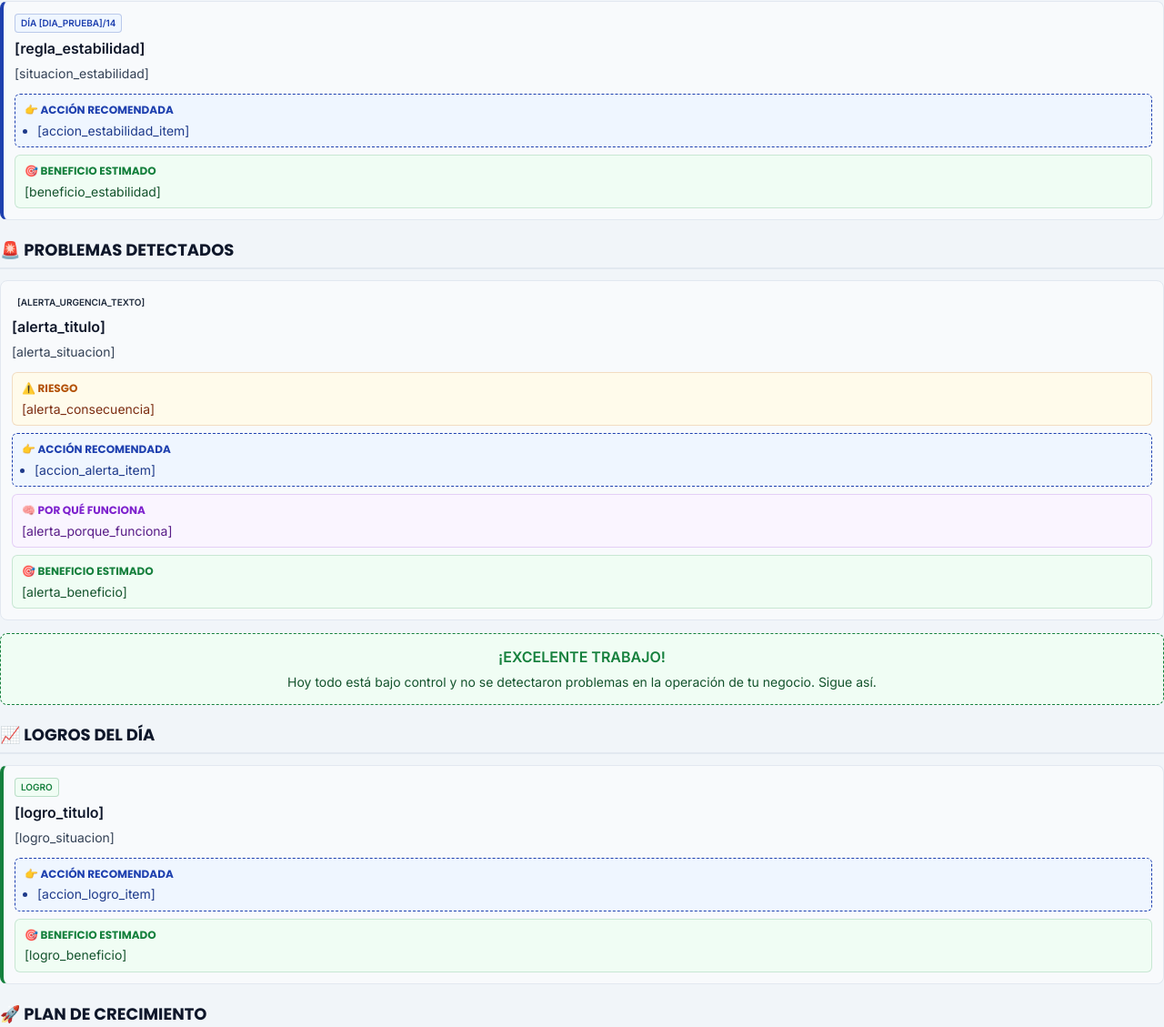
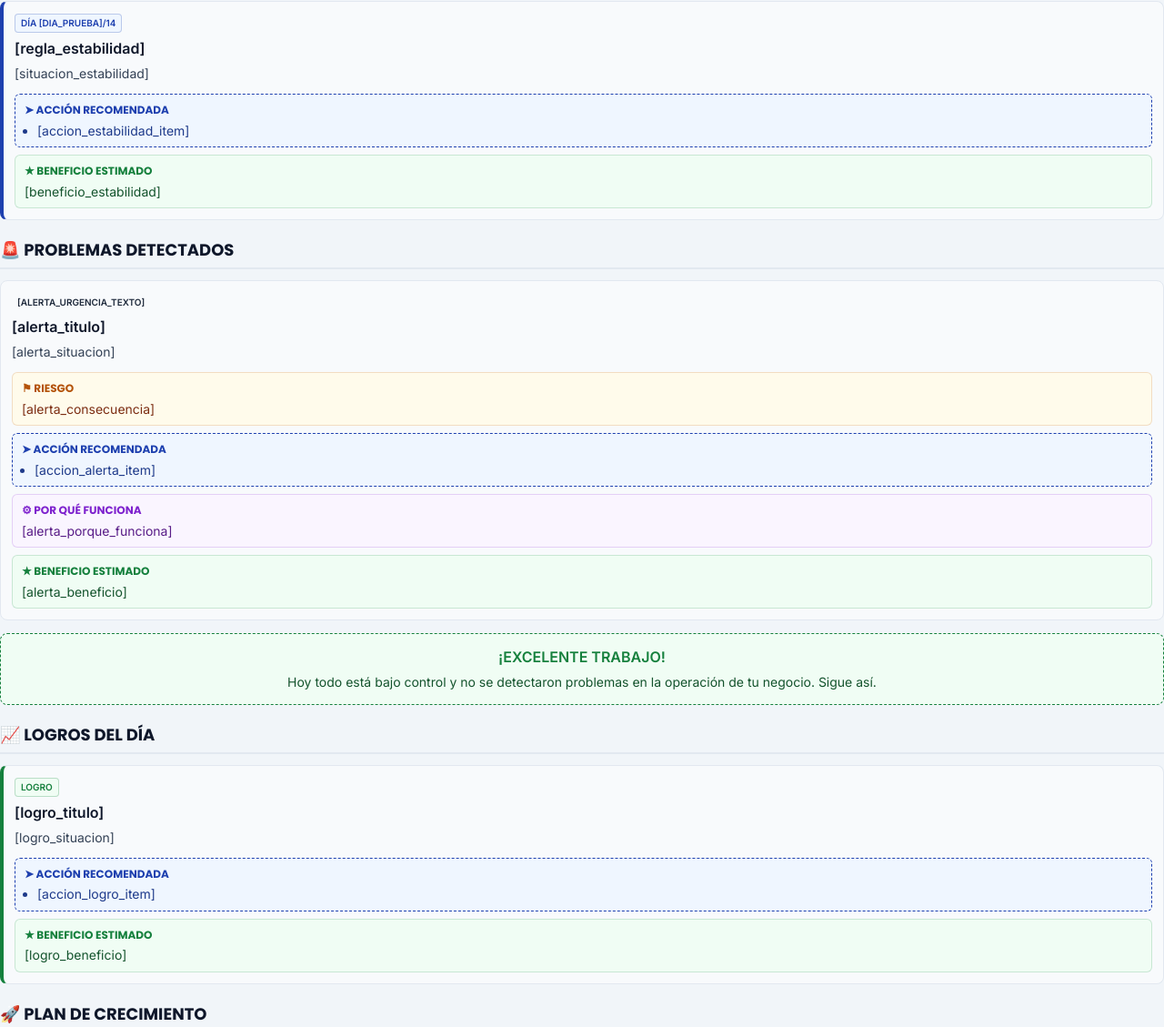
Before and after one commit to josuewriter-web/fino_v2, a Python web app: template templates/template_diario.html in a window 1280 px wide. Shown: the part 1461-2590 px from the top of the page at 91% size. Run offline with Jinja, Linux system fonts and the light colour scheme; the template is opened without the code that fills it, so the values that code supplies are empty.

Commit message:
Update template_diario.html

```diff
--- a/templates/template_diario.html
+++ b/templates/template_diario.html
@@ -409,7 +409,7 @@
             <div class="card-blocks-container">
                 <div class="sub-block">
                     <div class="box-solucion">
-                        <span class="section-box-label">👉 Acción Recomendada</span>
+                        <span class="section-box-label">➤ Acción Recomendada</span>
                         <ul>
                             <!-- [LOOP_ACCIONES_ESTABILIDAD_INICIO] -->
                             <li>[accion_estabilidad_item]</li>
@@ -419,7 +419,7 @@
                 </div>
                 <div class="sub-block">
                     <div class="box-impacto">
-                        <span class="section-box-label">🎯 Beneficio Estimado</span>
+                        <span class="section-box-label">★ Beneficio Estimado</span>
                         <p class="section-box-text">[beneficio_estabilidad]</p>
                     </div>
                 </div>
@@ -443,13 +443,13 @@
             <div class="card-blocks-container">
                 <div class="sub-block">
                     <div class="box-consecuencia">
-                        <span class="section-box-label">⚠️ Riesgo</span>
+                        <span class="section-box-label">⚑ Riesgo</span>
                         <p class="section-box-text">[alerta_consecuencia]</p>
                     </div>
                 </div>
                 <div class="sub-block">
                     <div class="box-solucion">
-                        <span class="section-box-label">👉 Acción Recomendada</span>
+                        <span class="section-box-label">➤ Acción Recomendada</span>
                         <ul>
                             <!-- [LOOP_ACCIONES_ALERTA_INICIO] -->
                             <li>[accion_alerta_item]</li>
@@ -459,13 +459,13 @@
                 </div>
                 <div class="sub-block">
                     <div class="box-porque">
-                        <span class="section-box-label">🧠 Por Qué Funciona</span>
+                        <span class="section-box-label">⚙ Por Qué Funciona</span>
                         <p class="section-box-text">[alerta_porque_funciona]</p>
                     </div>
                 </div>
                 <div class="sub-block">
                     <div class="box-impacto">
-                        <span class="section-box-label">🎯 Beneficio Estimado</span>
+                        <span class="section-box-label">★ Beneficio Estimado</span>
                         <p class="section-box-text">[alerta_beneficio]</p>
                     </div>
                 </div>
@@ -495,7 +495,7 @@
             <div class="card-blocks-container">
                 <div class="sub-block">
                     <div class="box-solucion">
-                        <span class="section-box-label">👉 Acción Recomendada</span>
+                        <span class="section-box-label">➤ Acción Recomendada</span>
                         <ul>
                             <!-- [LOOP_ACCIONES_LOGROS_INICIO] -->
                             <li>[accion_logro_item]</li>
@@ -505,7 +505,7 @@
                 </div>
                 <div class="sub-block">
                     <div class="box-impacto">
-                        <span class="section-box-label">🎯 Beneficio Estimado</span>
+                        <span class="section-box-label">★ Beneficio Estimado</span>
                         <p class="section-box-text">[logro_beneficio]</p>
                     </div>
                 </div>
```
